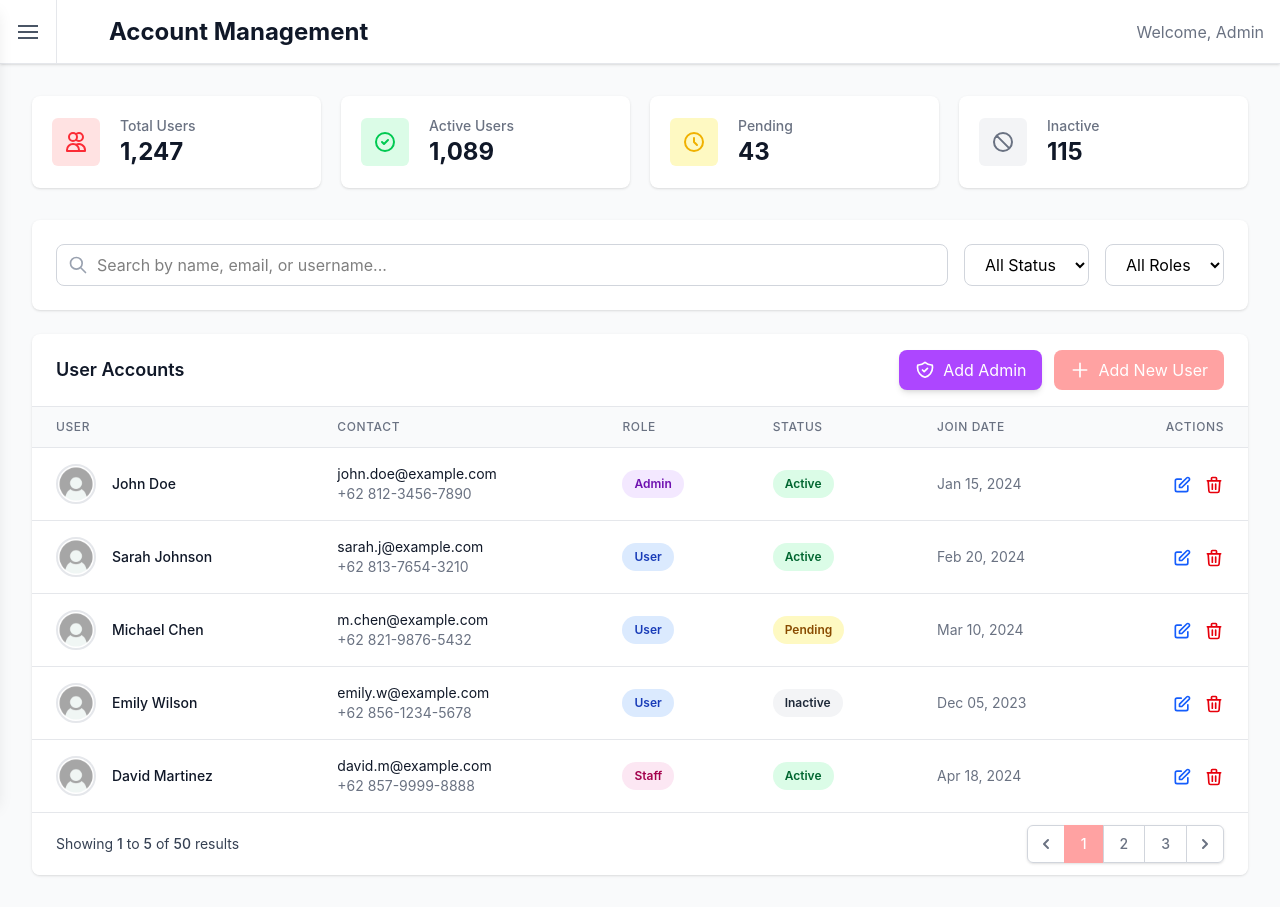
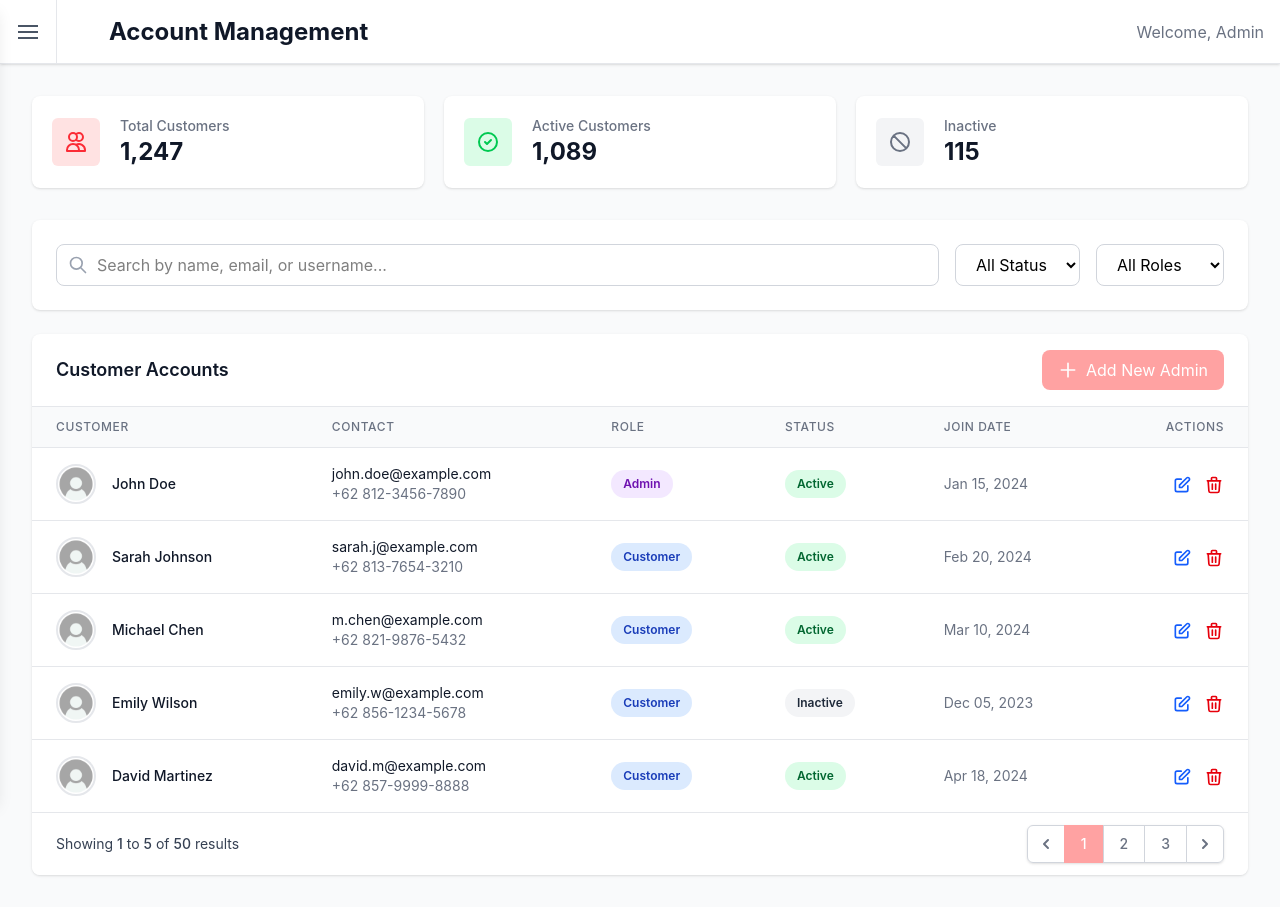
Before and after one commit to Nicks911/React-project, a React (Vite) app: page /admin/accounts in a window 1280 px wide. Built offline with nearby package versions, Linux system fonts and the light colour scheme.

Commit message:
Refactor Account Management

```diff
--- a/src/Components/FrontEnd/Admin/AccountManage.jsx
+++ b/src/Components/FrontEnd/Admin/AccountManage.jsx
@@ -6,7 +6,7 @@ const AccountManage = () => {
       <div className="container mx-auto px-4 sm:px-6 lg:px-8 py-8">
 
             {/* Stats Cards */}
-            <div className="grid grid-cols-1 gap-5 sm:grid-cols-2 lg:grid-cols-4 mb-8">
+            <div className="grid grid-cols-1 gap-5 sm:grid-cols-2 lg:grid-cols-3 mb-8">
               <div className="bg-white overflow-hidden shadow-sm rounded-lg hover:shadow-md transition-shadow duration-200">
                 <div className="p-5">
                   <div className="flex items-center">
@@ -17,7 +17,7 @@ const AccountManage = () => {
                     </div>
                     <div className="ml-5 w-0 flex-1">
                       <dl>
-                        <dt className="text-sm font-medium text-gray-500 truncate">Total Users</dt>
+                        <dt className="text-sm font-medium text-gray-500 truncate">Total Customers</dt>
                         <dd className="text-2xl font-bold text-gray-900">1,247</dd>
                       </dl>
                     </div>
@@ -35,26 +35,8 @@ const AccountManage = () => {
                     </div>
                     <div className="ml-5 w-0 flex-1">
                       <dl>
-                        <dt className="text-sm font-medium text-gray-500 truncate">Active Users</dt>
+                        <dt className="text-sm font-medium text-gray-500 truncate">Active Customers</dt>
                         <dd className="text-2xl font-bold text-gray-900">1,089</dd>
-                      </dl>
-                    </div>
-                  </div>
-                </div>
-              </div>
-
-              <div className="bg-white overflow-hidden shadow-sm rounded-lg hover:shadow-md transition-shadow duration-200">
-                <div className="p-5">
-                  <div className="flex items-center">
-                    <div className="flex-shrink-0 bg-yellow-100 rounded-md p-3">
-                      <svg className="h-6 w-6 text-yellow-500" fill="none" stroke="currentColor" viewBox="0 0 24 24">
-                        <path strokeLinecap="round" strokeLinejoin="round" strokeWidth="2" d="M12 8v4l3 3m6-3a9 9 0 11-18 0 9 9 0 0118 0z"></path>
-                      </svg>
-                    </div>
-                    <div className="ml-5 w-0 flex-1">
-                      <dl>
-                        <dt className="text-sm font-medium text-gray-500 truncate">Pending</dt>
-                        <dd className="text-2xl font-bold text-gray-900">43</dd>
                       </dl>
                     </div>
                   </div>
@@ -100,14 +82,12 @@ const AccountManage = () => {
                 <select className="px-4 py-2 border border-gray-300 rounded-lg focus:ring-2 focus:ring-red-300 focus:border-transparent">
                   <option>All Status</option>
                   <option>Active</option>
-                  <option>Pending</option>
                   <option>Inactive</option>
                 </select>
                 <select className="px-4 py-2 border border-gray-300 rounded-lg focus:ring-2 focus:ring-red-300 focus:border-transparent">
                   <option>All Roles</option>
                   <option>Admin</option>
-                  <option>User</option>
-                  <option>Staff</option>
+                  <option>Customer</option>
                 </select>
               </div>
             </div>
@@ -115,20 +95,13 @@ const AccountManage = () => {
             {/* Users Table */}
             <div className="bg-white rounded-lg shadow-sm overflow-hidden">
               <div className="px-6 py-4 border-b border-gray-200 flex justify-between items-center">
-                <h3 className="text-lg font-semibold text-gray-900">User Accounts</h3>
+                <h3 className="text-lg font-semibold text-gray-900">Customer Accounts</h3>
                 <div className="flex gap-3">
-                  {/* Special Admin Button */}
-                  <button className="px-4 py-2 bg-purple-500 text-white rounded-lg hover:bg-purple-600 transition-colors duration-200 flex items-center gap-2 shadow-md hover:shadow-lg transform hover:scale-105">
-                    <svg className="h-5 w-5" fill="none" stroke="currentColor" viewBox="0 0 24 24">
-                      <path strokeLinecap="round" strokeLinejoin="round" strokeWidth="2" d="M9 12l2 2 4-4m5.618-4.016A11.955 11.955 0 0112 2.944a11.955 11.955 0 01-8.618 3.04A12.02 12.02 0 003 9c0 5.591 3.824 10.29 9 11.622 5.176-1.332 9-6.03 9-11.622 0-1.042-.133-2.052-.382-3.016z"></path>
-                    </svg>
-                    Add Admin
-                  </button>
                   <button className="px-4 py-2 bg-red-300 text-white rounded-lg hover:bg-red-400 transition-colors duration-200 flex items-center gap-2">
                     <svg className="h-5 w-5" fill="none" stroke="currentColor" viewBox="0 0 24 24">
                       <path strokeLinecap="round" strokeLinejoin="round" strokeWidth="2" d="M12 4v16m8-8H4"></path>
                     </svg>
-                    Add New User
+                    Add New Admin
                   </button>
                 </div>
               </div>
@@ -138,7 +111,7 @@ const AccountManage = () => {
                   <thead className="bg-gray-50">
                     <tr>
                       <th scope="col" className="px-6 py-3 text-left text-xs font-medium text-gray-500 uppercase tracking-wider">
-                        User
+                        Customer
                       </th>
                       <th scope="col" className="px-6 py-3 text-left text-xs font-medium text-gray-500 uppercase tracking-wider">
                         Contact
@@ -219,7 +192,7 @@ const AccountManage = () => {
                       </td>
                       <td className="px-6 py-4 whitespace-nowrap">
                         <span className="px-3 py-1 inline-flex text-xs leading-5 font-semibold rounded-full bg-blue-100 text-blue-800">
-                          User
+                          Customer
                         </span>
                       </td>
                       <td className="px-6 py-4 whitespace-nowrap">
@@ -262,12 +235,12 @@ const AccountManage = () => {
                       </td>
                       <td className="px-6 py-4 whitespace-nowrap">
                         <span className="px-3 py-1 inline-flex text-xs leading-5 font-semibold rounded-full bg-blue-100 text-blue-800">
-                          User
+                          Customer
                         </span>
                       </td>
                       <td className="px-6 py-4 whitespace-nowrap">
-                        <span className="px-3 py-1 inline-flex text-xs leading-5 font-semibold rounded-full bg-yellow-100 text-yellow-800">
-                          Pending
+                        <span className="px-3 py-1 inline-flex text-xs leading-5 font-semibold rounded-full bg-green-100 text-green-800">
+                          Active
                         </span>
                       </td>
                       <td className="px-6 py-4 whitespace-nowrap text-sm text-gray-500">
@@ -305,7 +278,7 @@ const AccountManage = () => {
                       </td>
                       <td className="px-6 py-4 whitespace-nowrap">
                         <span className="px-3 py-1 inline-flex text-xs leading-5 font-semibold rounded-full bg-blue-100 text-blue-800">
-                          User
+                          Customer
                         </span>
                       </td>
                       <td className="px-6 py-4 whitespace-nowrap">
@@ -347,8 +320,8 @@ const AccountManage = () => {
                         <div className="text-sm text-gray-500">+62 857-9999-8888</div>
                       </td>
                       <td className="px-6 py-4 whitespace-nowrap">
-                        <span className="px-3 py-1 inline-flex text-xs leading-5 font-semibold rounded-full bg-pink-100 text-pink-800">
-                          Staff
+                        <span className="px-3 py-1 inline-flex text-xs leading-5 font-semibold rounded-full bg-blue-100 text-blue-800">
+                          Customer
                         </span>
                       </td>
                       <td className="px-6 py-4 whitespace-nowrap">
```
